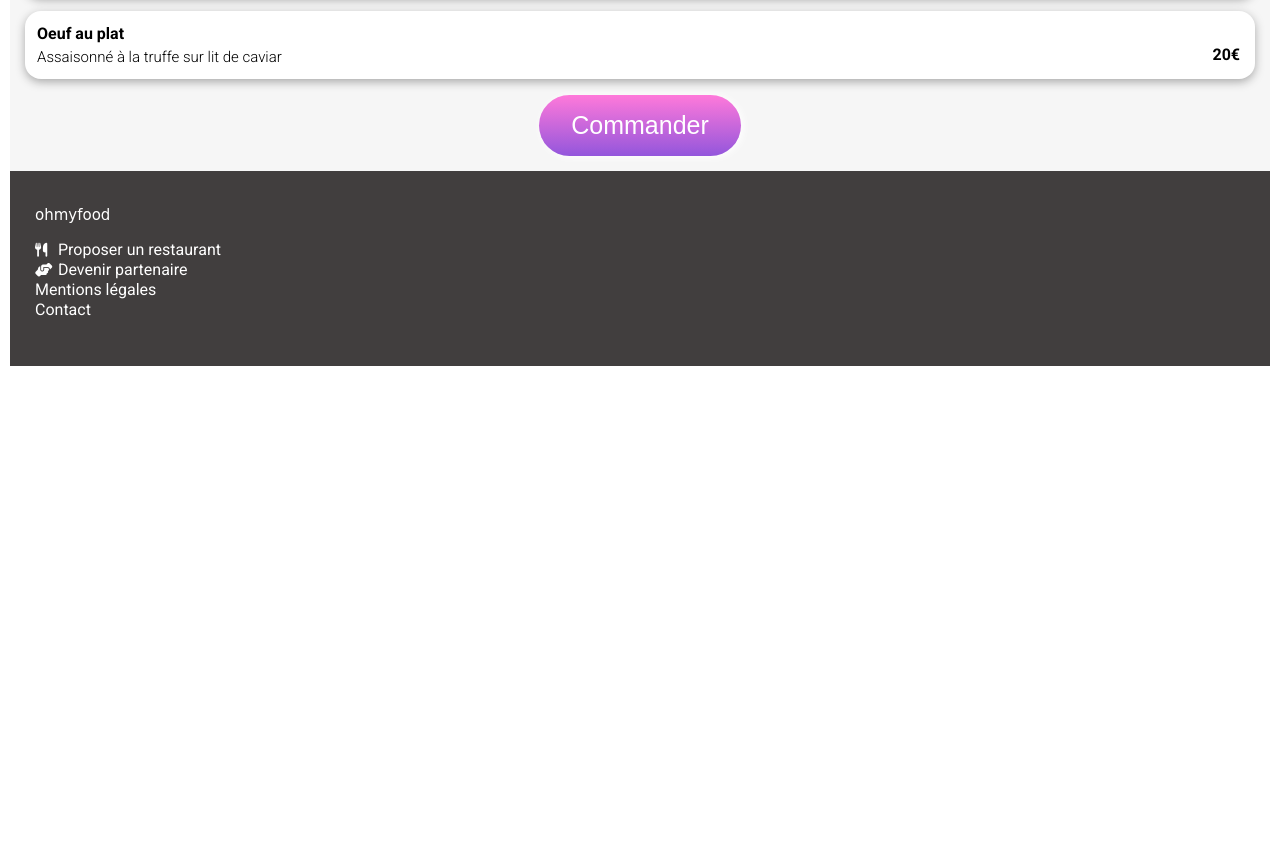
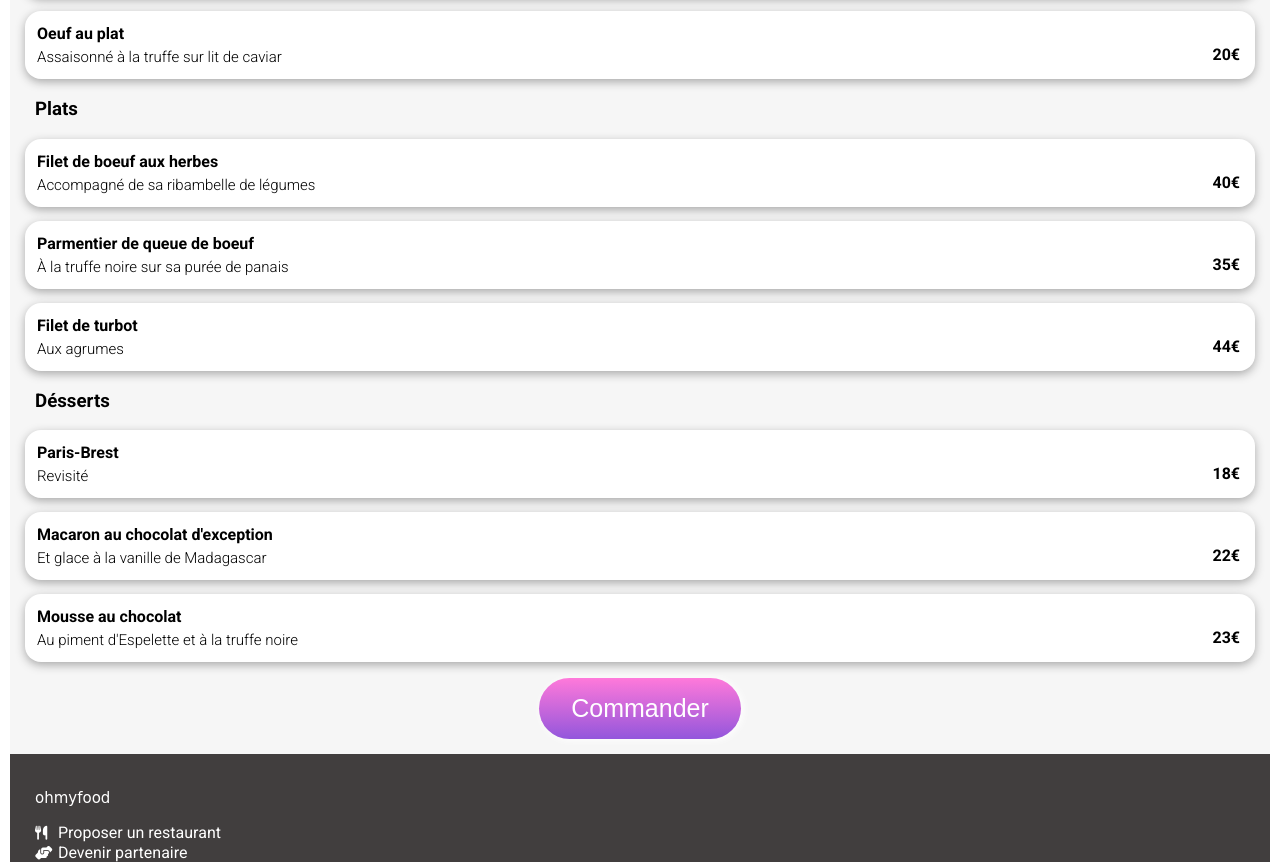
Before and after one commit to Darkjul/JulienHelias_3_02092022, a website: page la_palette_du_gout.html in a window 1280 px wide. Shown: the part 691-1553 px from the top of the page. Before the commit the page ends 1057 px from the top, so only its background shows below. Drawn offline with Linux system fonts and the light colour scheme; a web font is replaced by a local one.

Commit message:
Ajout des 2 autres sections première page restaurant

```diff
--- a/la_palette_du_gout.html
+++ b/la_palette_du_gout.html
@@ -71,6 +71,78 @@
                 </article>
             </section>
 
+            <section class="sous-menu">
+                <h3>Plats</h3>
+                <article class="plat">
+                    <div class="plat__texte flex">
+                        <p class="nom-plat">Filet de boeuf aux herbes</p>
+                        <p>Accompagné de sa ribambelle de légumes</p>
+                    </div>
+                    <div class="plat__prix">40€</div>
+                    <div class="plat__animation">
+                        <div class="icone_anime"><i class="fas fa-check-circle"></i></div>
+                    </div>
+                </article>
+
+                <article class="plat">
+                    <div class="plat__texte flex">
+                        <p class="nom-plat">Parmentier de queue de boeuf</p>
+                        <p>À la truffe noire sur sa purée de panais</p>
+                    </div>
+                    <div class="plat__prix">35€</div>
+                    <div class="plat__animation">
+                        <div class="icone_anime"><i class="fas fa-check-circle"></i></div>
+                    </div>
+                </article>
+
+                <article class="plat">
+                    <div class="plat__texte flex">
+                        <p class="nom-plat">Filet de turbot</p>
+                        <p>Aux agrumes</p>
+                    </div>
+                    <div class="plat__prix">44€</div>
+                    <div class="plat__animation">
+                        <div class="icone_anime"><i class="fas fa-check-circle"></i></div>
+                    </div>
+                </article>
+            </section>
+
+            <section class="sous-menu">
+                <h3>Désserts</h3>
+                <article class="plat">
+                    <div class="plat__texte flex">
+                        <p class="nom-plat">Paris-Brest</p>
+                        <p>Revisité</p>
+                    </div>
+                    <div class="plat__prix">18€</div>
+                    <div class="plat__animation">
+                        <div class="icone_anime"><i class="fas fa-check-circle"></i></div>
+                    </div>
+                </article>
+
+                <article class="plat">
+                    <div class="plat__texte flex">
+                        <p class="nom-plat">Macaron au chocolat d'exception</p>
+                        <p>Et glace à la vanille de Madagascar</p>
+                    </div>
+                    <div class="plat__prix">22€</div>
+                    <div class="plat__animation">
+                        <div class="icone_anime"><i class="fas fa-check-circle"></i></div>
+                    </div>
+                </article>
+
+                <article class="plat">
+                    <div class="plat__texte flex">
+                        <p class="nom-plat">Mousse au chocolat</p>
+                        <p>Au piment d'Espelette et à la truffe noire</p>
+                    </div>
+                    <div class="plat__prix">23€</div>
+                    <div class="plat__animation">
+                        <div class="icone_anime"><i class="fas fa-check-circle"></i></div>
+                    </div>
+                </article>
+            </section>
+
 
             <button class="bouton">Commander</button>
 
```
